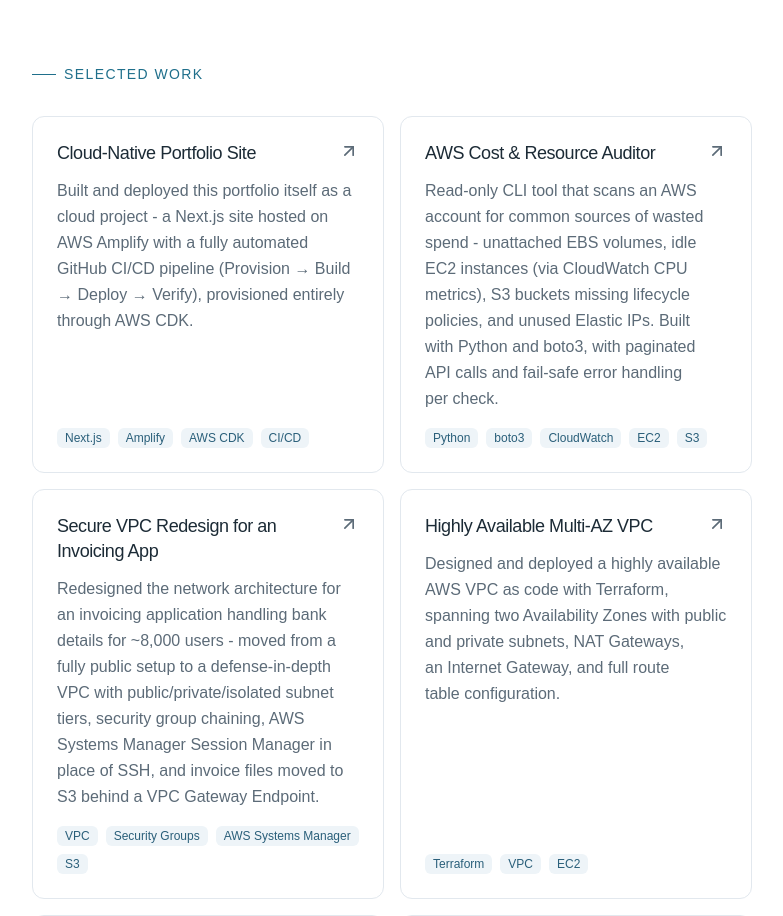
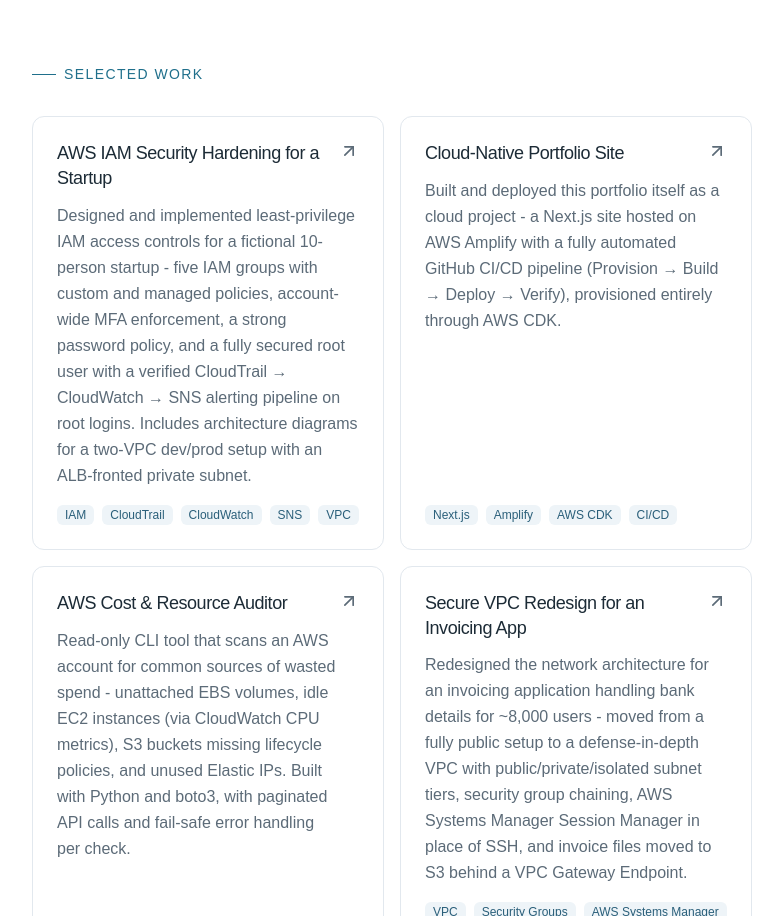
Before and after one commit to fatemehfeizipour/nextjs-portfolio-amplify, a Next.js app in the folder my-portfolio/: page / in a window 1280 px wide. Shown: the part 825-1741 px from the top of the page, without its empty margins (248-1031 px from the left). Built offline with nearby package versions, Linux system fonts and the light colour scheme.

Commit message:
Add IAM project & modify website link

```diff
--- a/my-portfolio/app/page.tsx
+++ b/my-portfolio/app/page.tsx
@@ -57,11 +57,18 @@ type Project = {
 
 const projects: Project[] = [
   {
+  title: "AWS IAM Security Hardening for a Startup",
+  description:
+    "Designed and implemented least-privilege IAM access controls for a fictional 10-person startup - five IAM groups with custom and managed policies, account-wide MFA enforcement, a strong password policy, and a fully secured root user with a verified CloudTrail → CloudWatch → SNS alerting pipeline on root logins. Includes architecture diagrams for a two-VPC dev/prod setup with an ALB-fronted private subnet.",
+  stack: ["IAM", "CloudTrail", "CloudWatch", "SNS", "VPC"],
+  link: "https://github.com/fatemehfeizipour/Projects/tree/main/IAM",
+},
+  {
     title: "Cloud-Native Portfolio Site",
     description:
       "Built and deployed this portfolio itself as a cloud project - a Next.js site hosted on AWS Amplify with a fully automated GitHub CI/CD pipeline (Provision → Build → Deploy → Verify), provisioned entirely through AWS CDK.",
     stack: ["Next.js", "Amplify", "AWS CDK", "CI/CD"],
-    link: "https://github.com/fatemehfeizipour/Projects/blob/main/Nextjs-portfolio-amplify-project/README.md",
+    link: "https://github.com/fatemehfeizipour/nextjs-portfolio-amplify",
   },
   {
     title: "AWS Cost & Resource Auditor",
```
